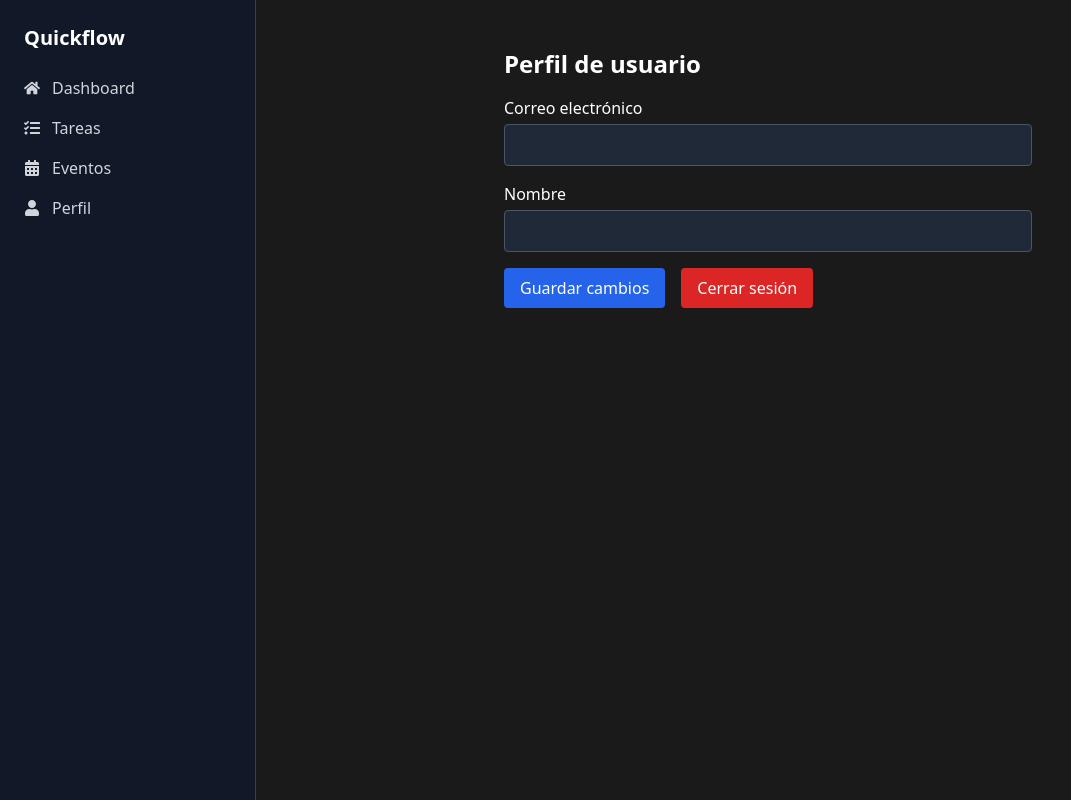
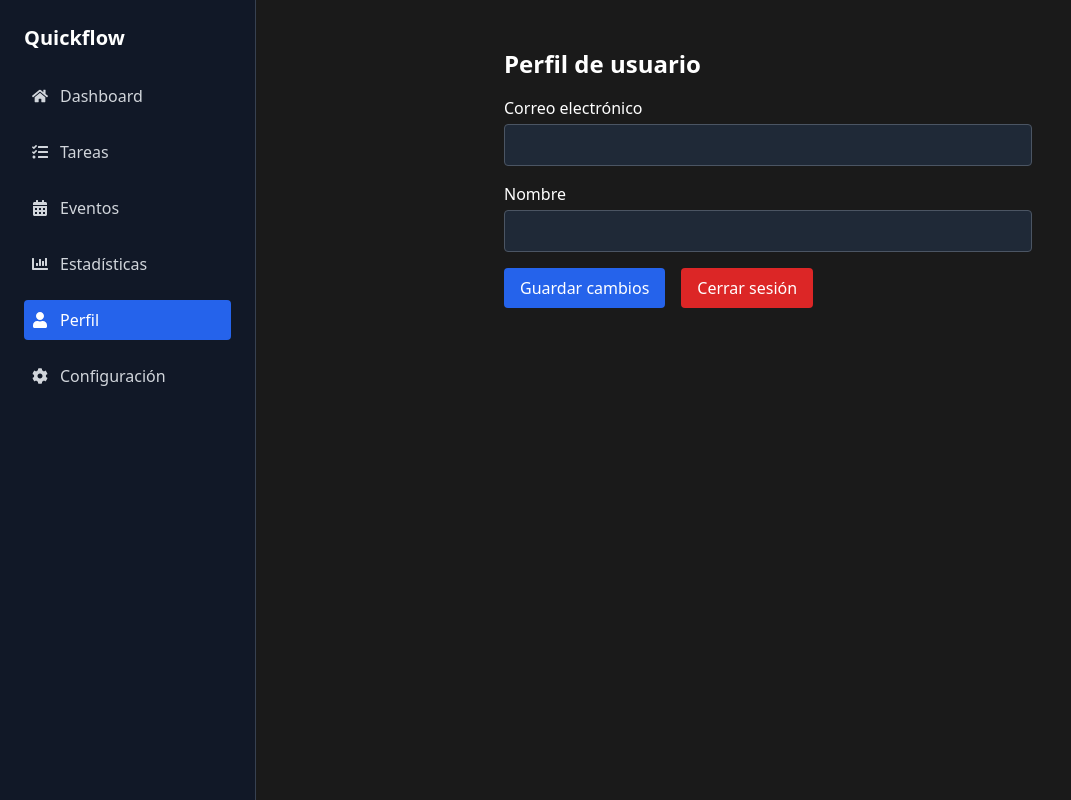
Before and after one commit to elisarrtech/quickflow-frontend, a React (Vite) app: page /perfil in a window 1280 px wide. Shown: the whole page, without its empty margins (0-1071 px from the left). Built offline with nearby package versions, Linux system fonts and the light colour scheme; no server answers.

Commit message:
Update DashboardLayout.jsx

```diff
--- a/src/components/DashboardLayout.jsx
+++ b/src/components/DashboardLayout.jsx
@@ -1,31 +1,40 @@
 // src/components/DashboardLayout.jsx
 import React from 'react';
-import { Link } from 'react-router-dom';
-import {
-  FaHome, FaCheckCircle, FaEdit, FaTrashAlt, FaPlus, FaTag, FaExternalLinkAlt,
-  FaPaperclip, FaCheckSquare, FaRegSquare, FaTimes, FaEllipsisV, FaUser,
-  FaTasks, FaCalendarAlt
-} from 'react-icons/fa';
+import { Link, useLocation } from 'react-router-dom';
+import { FaHome, FaTasks, FaCalendarAlt, FaChartBar, FaUser, FaCog } from 'react-icons/fa';
 
 const DashboardLayout = ({ children }) => {
+  const location = useLocation();
+
+  const menuItems = [
+    { path: '/dashboard', icon: <FaHome />, label: 'Dashboard' },
+    { path: '/tareas', icon: <FaTasks />, label: 'Tareas' },
+    { path: '/eventos', icon: <FaCalendarAlt />, label: 'Eventos' },
+    { path: '/estadisticas', icon: <FaChartBar />, label: 'Estadísticas' },
+    { path: '/perfil', icon: <FaUser />, label: 'Perfil' },
+    { path: '/configuracion', icon: <FaCog />, label: 'Configuración' }
+  ];
+
   return (
     <div className="flex min-h-screen bg-[#1a1a1a] text-white font-sans">
       {/* Sidebar */}
       <aside className="w-64 bg-gray-900 p-6 hidden md:block border-r border-gray-700">
-        <h2 className="text-xl font-bold mb-6">Quickflow</h2>
+        <h2 className="text-xl font-bold mb-6 text-white">Quickflow</h2>
         <nav className="space-y-4">
-          <Link to="/dashboard" className="flex items-center gap-3 text-gray-300 hover:text-white">
-            <FaHome /> Dashboard
-          </Link>
-          <Link to="/tareas" className="flex items-center gap-3 text-gray-300 hover:text-white">
-            <FaTasks /> Tareas
-          </Link>
-          <Link to="/eventos" className="flex items-center gap-3 text-gray-300 hover:text-white">
-            <FaCalendarAlt /> Eventos
-          </Link>
-          <Link to="/perfil" className="flex items-center gap-3 text-gray-300 hover:text-white">
-            <FaUser /> Perfil
-          </Link>
+          {menuItems.map((item) => (
+            <Link
+              key={item.path}
+              to={item.path}
+              className={`flex items-center gap-3 p-2 rounded transition-colors ${
+                location.pathname === item.path
+                  ? 'bg-blue-600 text-white'
+                  : 'text-gray-300 hover:text-white hover:bg-gray-800'
+              }`}
+            >
+              {item.icon}
+              {item.label}
+            </Link>
+          ))}
         </nav>
       </aside>
 
```
